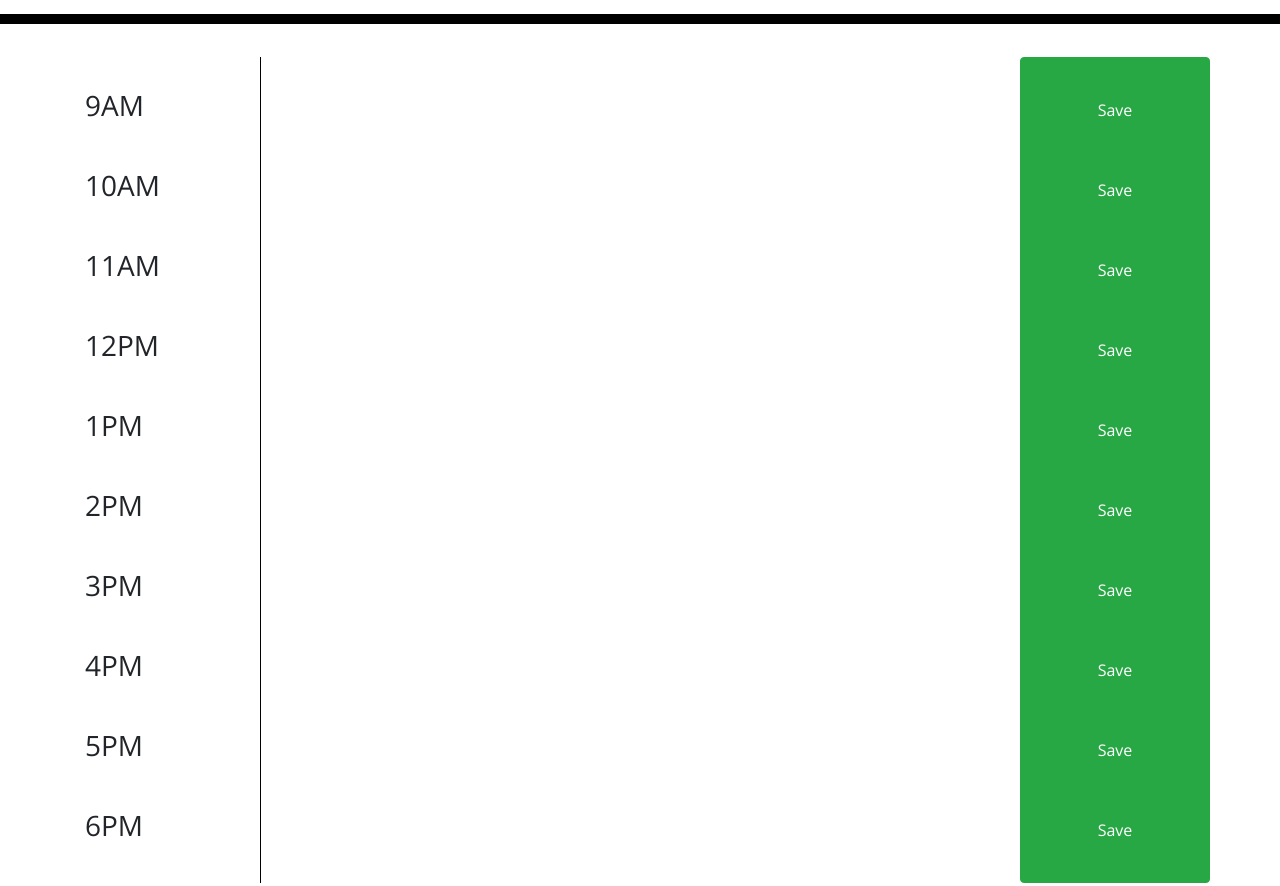
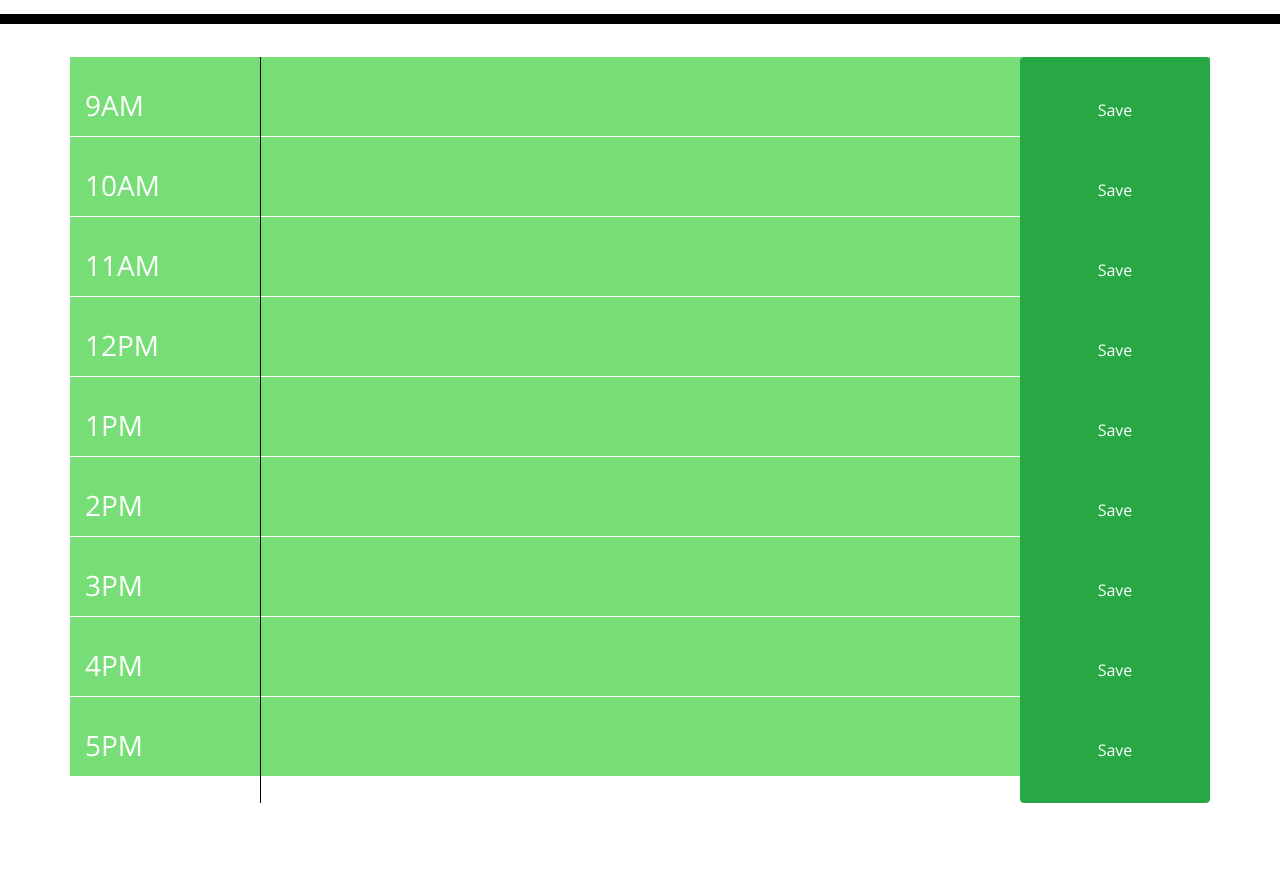
Before and after one commit to swoo328/Day-Planner, a plain HTML site: page index.html in a window 1280 px wide. Shown: the part 280-1166 px from the top of the page. After the commit the page ends 1086 px from the top, so only its background shows below. Drawn offline with nearby package versions, Linux system fonts and the light colour scheme.

Commit message:
implementing a function to add colors depending on the current hour

```diff
--- a/assets/js/script.js
+++ b/assets/js/script.js
@@ -22,11 +22,49 @@ $(document).ready(function () {
     })
 });
 //displays the values from the local storage
-var hour = ["hour9", "hour10", "hour11", "hour12", "hour13", "hour14", "hour15", "hour16", "hour17"]
+var hour = ["hour9", "hour10", "hour11", "hour12", "hour13", "hour14", "hour15", "hour16", "hour17"];
 for(var i = 0; i <= hour.length; i++){
     console.log(hour[i]);
     $(`${hour[i]} .description`).val(localStorage.getItem(hour[i]));
 }
 
 
-//
+//time variables
+var m = moment();
+var currentHour = moment().hours();
+console.log(currentHour);
+    //get current hours. should be in military time (24 hour)
+    //console.log(curHour)
+
+    function colorHour() {
+        //get current hours. should be in military time (24 hour)
+
+        //console.log(curHour);
+
+        $(".time").each(function () {
+            var timeHour = parseInt($(this).attr("id").split("hour")[1]);
+            console.log( timeHour, currentHour)
+
+            //if the current hour is the same as schedule hour the event will be grey
+            if (timeHour < currentHour) {
+                $(this).addClass("past");
+                $(this).removeClass("future");
+                $(this).removeClass("present");
+            }
+            //if the current hour is the same as schedule hour the event will be red
+            else if (timeHour === currentHour) {
+                $(this).removeClass("past");
+                $(this).addClass("present");
+                $(this).removeClass("future");
+            }
+            //if the current hour is the same as schedule hour the event will be greem
+            else {
+                $(this).removeClass("present");
+                $(this).removeClass("past");
+                $(this).addClass("future");
+            }
+        })
+
+    }
+
+    colorHour()
--- a/index.html
+++ b/index.html
@@ -20,74 +20,85 @@
     <p id="currentDay" class="lead"></p>
   </header>
   <div class="container">
-    <div id="hour9" class="row">
+    <div id="hour9" class="row time">
      <div class = "col-md-2">
        <h3>9AM</h3>
      </div>
+     <!--textarea-->
       <textarea class="col-md-8 description"></textarea>
+        <!-- button-->
       <button type="button" class="btn col-2 btn-success">Save</button>
     </div>
-    <div id="hour10" class="row">
+    <div id="hour10" class="row time">
       <div class = "col-md-2">
         <h3>10AM</h3>
       </div>
+        <!--textarea-->
        <textarea class="col-md-8 description"></textarea>
+       <!-- button-->
        <button type="button" class="btn col-2 btn-success">Save</button>
      </div>
-     <div id="hour11" class="row">
+     <div id="hour11" class="row time">
       <div class = "col-md-2">
         <h3>11AM</h3>
       </div>
+        <!--textarea-->
        <textarea class="col-md-8 description"></textarea>
+       <!-- button-->
        <button type="button" class="btn col-2 btn-success">Save</button>
      </div>
-     <div id="hour12" class="row">
+     <div id="hour12" class="row time">
       <div class = "col-md-2">
         <h3>12PM</h3>
       </div>
+        <!--textarea-->
        <textarea class="col-md-8 description"></textarea>
+       <!-- button-->
        <button type="button" class="btn col-2 btn-success">Save</button>
      </div>
-     <div id="hour13" class="row">
+     <div id="hour13" class="row time">
       <div class = "col-md-2">
         <h3>1PM</h3>
       </div>
+        <!--textarea-->
        <textarea class="col-md-8 description"></textarea>
+       <!-- button-->
        <button type="button" class="btn col-2 btn-success">Save</button>
      </div>
-     <div id="hour14" class="row">
+     <div id="hour14" class="row time">
       <div class = "col-md-2">
         <h3>2PM</h3>
       </div>
+        <!--textarea-->
        <textarea class="col-md-8 description"></textarea>
+       <!-- button-->
        <button type="button" class="btn col-2 btn-success">Save</button>
      </div>
-     <div id="hour15" class="row">
+     <div id="hour15" class="row time">
       <div class = "col-md-2">
         <h3>3PM</h3>
       </div>
+        <!--textarea-->
        <textarea class="col-md-8 description"></textarea>
+       <!-- button-->
        <button type="button" class="btn col-2 btn-success">Save</button>
      </div>
-     <div id="hour16" class="row">
+     <div id="hour16" class="row time">
       <div class = "col-md-2">
         <h3>4PM</h3>
       </div>
+        <!--textarea-->
        <textarea class="col-md-8 description"></textarea>
+       <!-- button-->
        <button type="button" class="btn col-2 btn-success">Save</button>
      </div>
-     <div id="hour17" class="row">
+     <div id="hour17" class="row time">
       <div class = "col-md-2">
         <h3>5PM</h3>
       </div>
+        <!--textarea-->
        <textarea class="col-md-8 description"></textarea>
-       <button type="button" class="btn col-2 btn-success">Save</button>
-     </div>
-     <div id="hour18" class="row">
-      <div class = "col-md-2">
-        <h3>6PM</h3>
-      </div>
-       <textarea class="col-md-8 description"></textarea>
+       <!-- button-->
        <button type="button" class="btn col-2 btn-success">Save</button>
      </div>
   </div>
```
